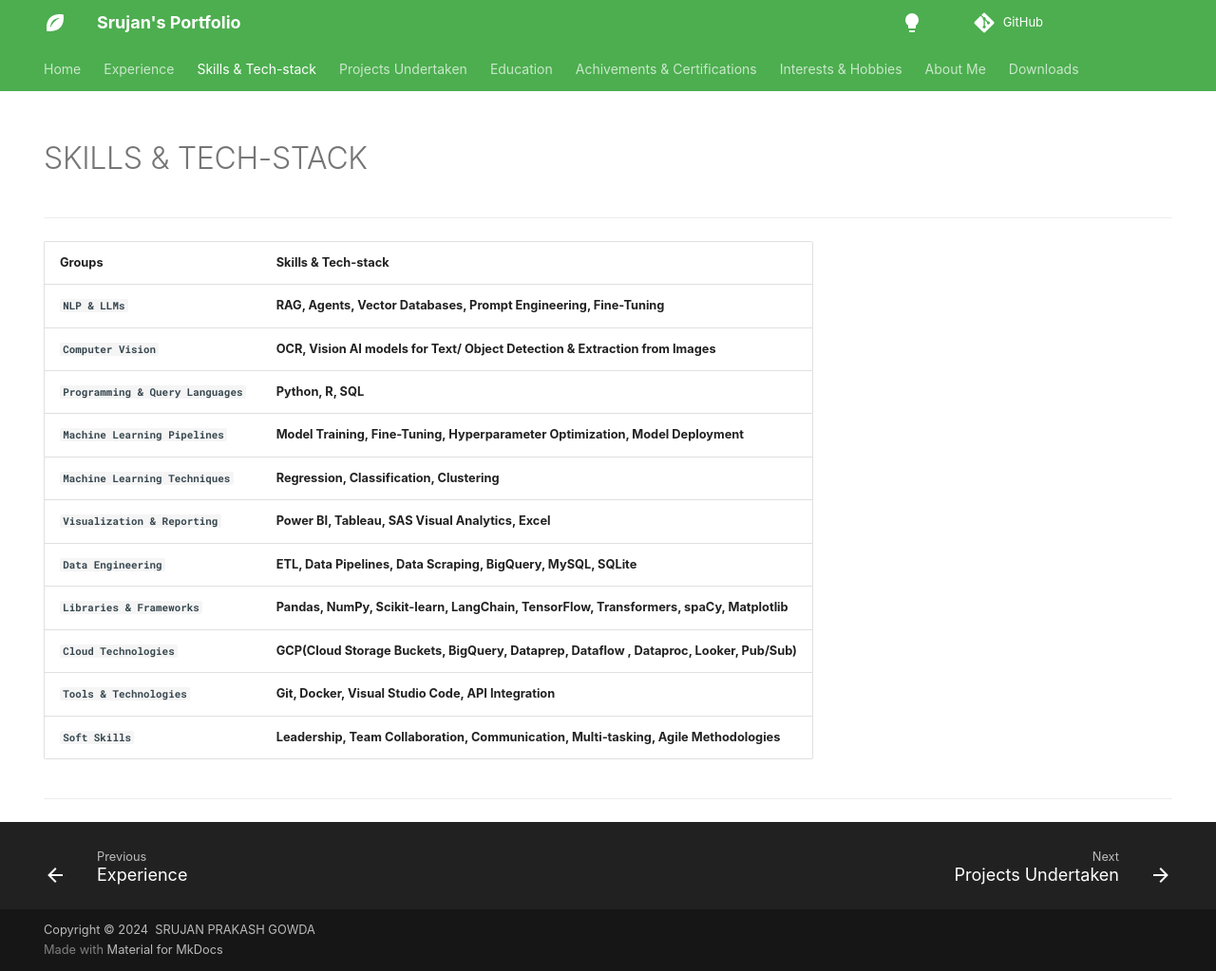
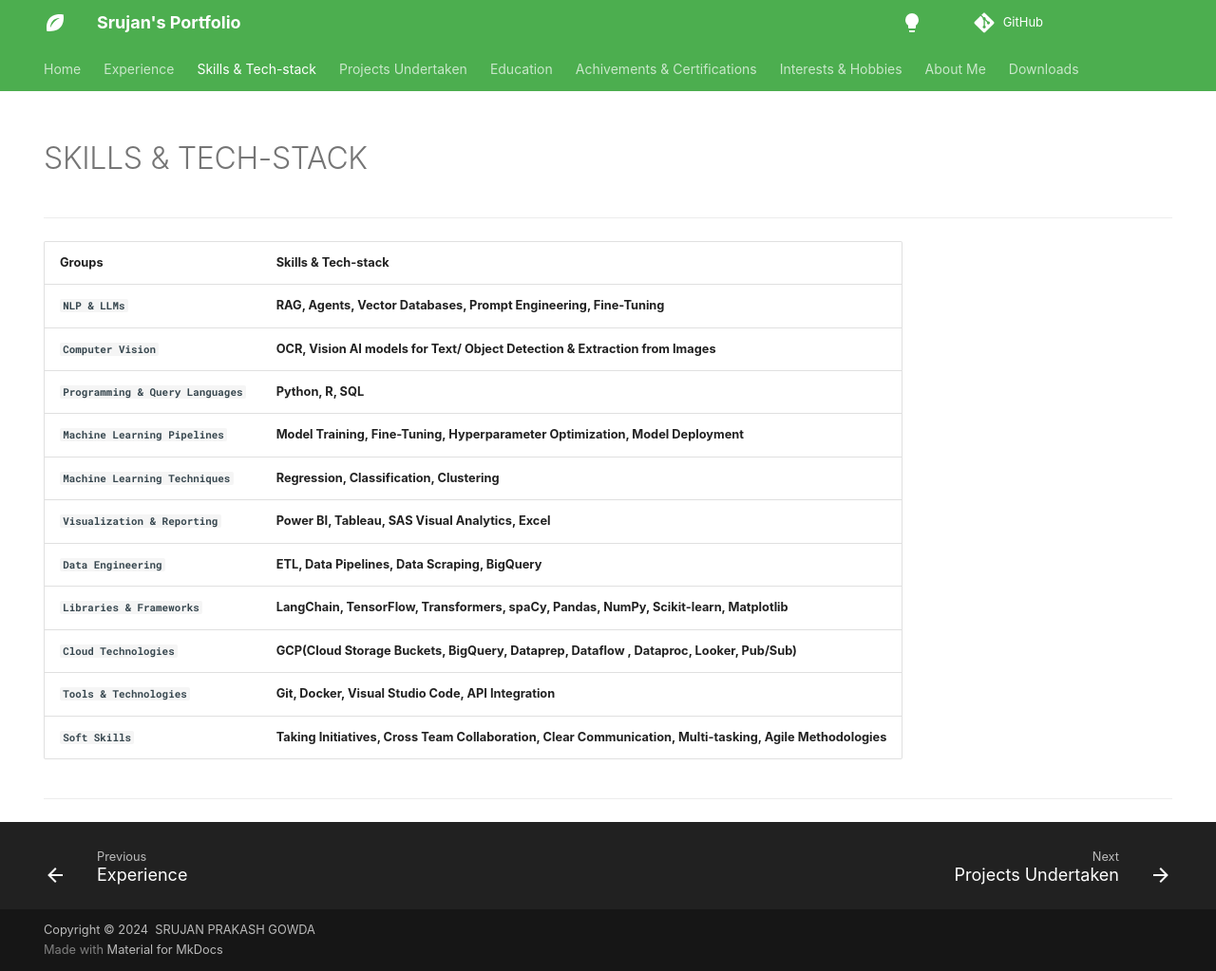
Before and after one commit to SrujanGowda1998/PortfolioWebsite, an MkDocs documentation site: the page built from docs/skills.md, in a window 1280 px wide and 1023 px high. Shown: the whole window at 95% size. Built offline with MkDocs 1.6.1 and Material for MkDocs 9.7.7, drawn with Linux system fonts in a browser that asks for light colours; some web fonts are replaced; comment, search, counter and statistics services are not loaded.

Commit message:
Commiting final changes

```diff
--- a/docs/skills.md
+++ b/docs/skills.md
@@ -16,11 +16,11 @@ hide:
 | **`Machine Learning Pipelines`**    | **Model Training, Fine-Tuning, Hyperparameter Optimization, Model Deployment**                                                                                                       |
 | **`Machine Learning Techniques`**       | **Regression, Classification, Clustering**                                                                                   |
 | **`Visualization & Reporting`**| **Power BI, Tableau, SAS Visual Analytics, Excel**                                                                                      |
-| **`Data Engineering`**         | **ETL, Data Pipelines, Data Scraping, BigQuery, MySQL, SQLite**                                                    |
-| **`Libraries & Frameworks`**  | **Pandas, NumPy, Scikit-learn, LangChain, TensorFlow, Transformers, spaCy, Matplotlib**                                                                      |
+| **`Data Engineering`**         | **ETL, Data Pipelines, Data Scraping, BigQuery**                                                    |
+| **`Libraries & Frameworks`**  | **LangChain, TensorFlow, Transformers, spaCy, Pandas, NumPy, Scikit-learn,  Matplotlib**                                                                      |
 | **`Cloud Technologies`**       | **GCP(Cloud Storage Buckets, BigQuery, Dataprep, Dataflow , Dataproc, Looker, Pub/Sub)**                                                                                   |
 | **`Tools & Technologies`**    | **Git, Docker, Visual Studio Code, API Integration**                                                 |
-| **`Soft Skills`**             | **Leadership, Team Collaboration, Communication, Multi-tasking, Agile Methodologies**                                                     |
+| **`Soft Skills`**             | **Taking Initiatives, Cross Team Collaboration, Clear Communication, Multi-tasking, Agile Methodologies**                                                     |
 
 ---
 
```
Also changed, not shown: README.md (+2 -2 lines), docs/about.md (+3 -3 lines), docs/education.md (+1 -1 lines).
